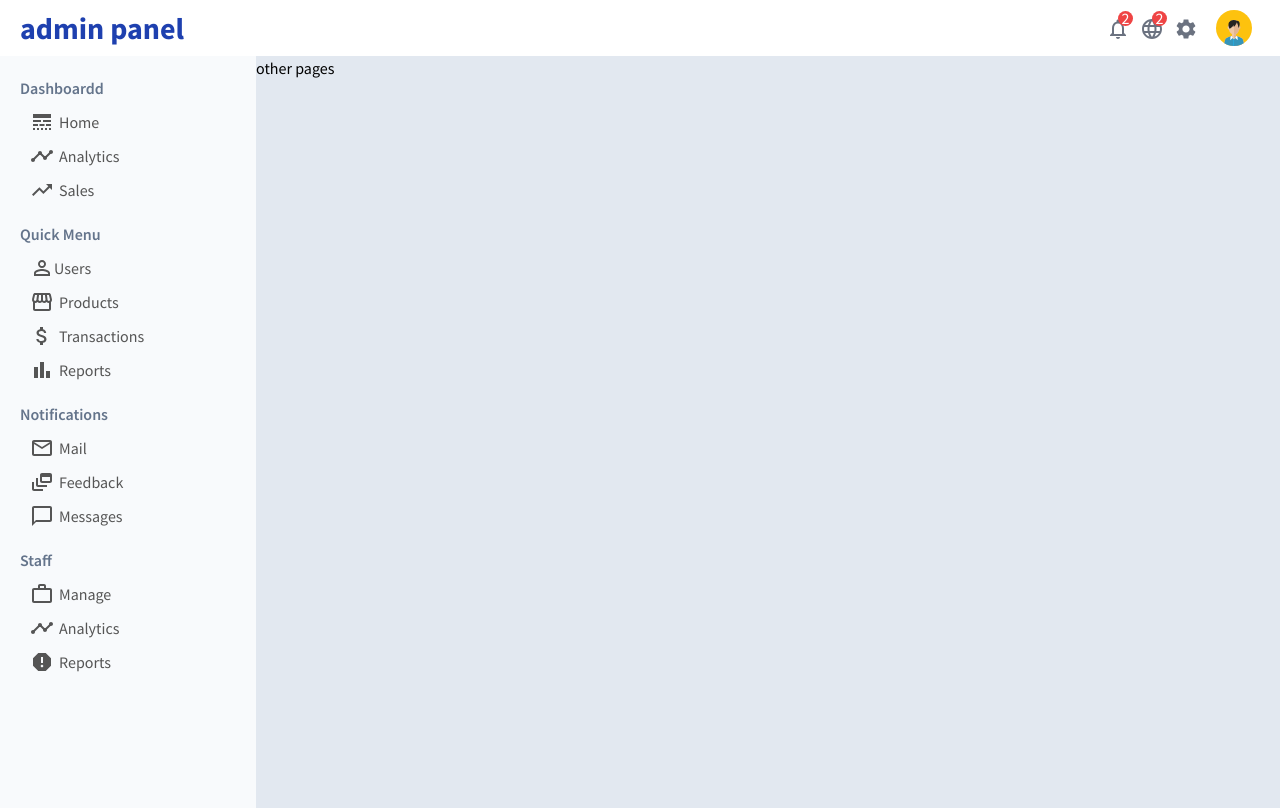
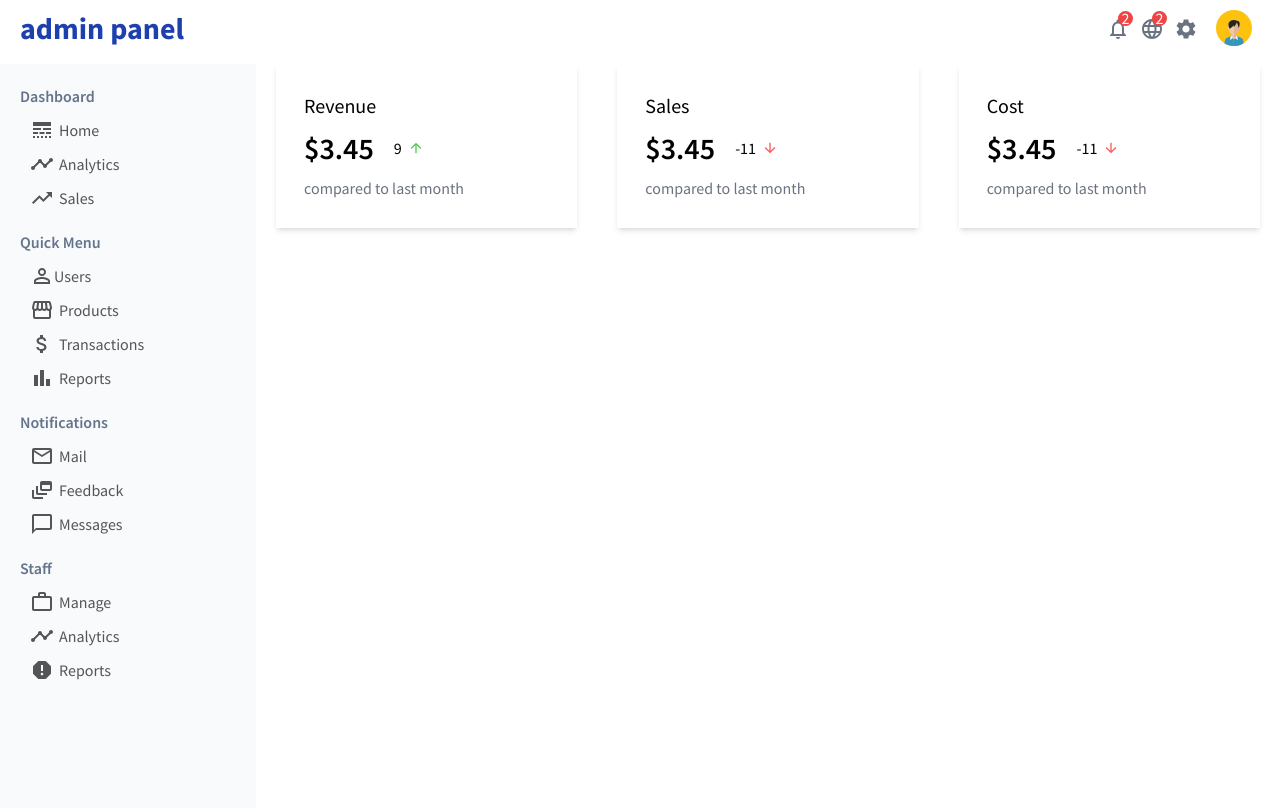
Before and after one commit to shubhamsarkar2587/admin-panel, a React (Create React App) app: page / in a window 1280 px wide. Built offline with nearby package versions, Linux system fonts and the light colour scheme.

Commit message:
Title: finish feature info Date: 13 Nov 2022 Dev: Shubham

```diff
--- a/src/App.jsx
+++ b/src/App.jsx
@@ -1,19 +1,20 @@
 import Sidebar from "./components/sidebar/Sidebar"
 import Topbar from "./components/topbar/Topbar"
+import Home from "./pages/Home/Home";
 
 const App = () => {
   return (
-    <>
+    <div className="">
       <Topbar />
-      <div className="flex justify-between ">
+      <div className="flex justify-between mt-2">
         <div className="w-1/4 xl:w-1/5">
           <Sidebar />
         </div>
-        <div className="w-3/4 xl:w-4/5 bg-slate-200">
-          other pages
+        <div className="w-3/4 xl:w-4/5">
+          <Home />
         </div>
       </div>
-    </>
+    </div>
   )
 }
 
--- /dev/null
+++ b/src/components/featureInfo/FeatureInfo.jsx
@@ -0,0 +1,48 @@
+import "./featureInfo.css";
+import { ArrowDownward, ArrowUpward } from "@mui/icons-material";
+
+const FeatureInfo = () => {
+  return (
+    <div className="featureInfo w-full flex justify-between">
+
+      <div className="mx-5 p-7 w-1/3 rounder-[10px] cursor-pointer shadow-md">
+        <span className="text-xl">Revenue</span>
+        <div className="flex items-center my-2.5">
+          <span className="text-3xl font-semibold">$3.45</span>
+          <span className="flex items-center ml-5">
+            9
+            <ArrowUpward className="arrow_up ml-1.5" />
+          </span>
+        </div>
+        <span className="text-base text-gray-500">compared to last month</span>
+      </div>
+
+      <div className="mx-5 p-7 w-1/3 rounder-[10px] cursor-pointer shadow-md">
+        <span className="text-xl">Sales</span>
+        <div className="flex items-center my-2.5">
+          <span className="text-3xl font-semibold">$3.45</span>
+          <span className="flex items-center ml-5">
+            -11
+            <ArrowDownward className="arrow_down ml-1.5" />
+          </span>
+        </div>
+        <span className="text-base text-gray-500">compared to last month</span>
+      </div>
+
+      <div className="mx-5 p-7 w-1/3 rounder-[10px] cursor-pointer shadow-md">
+        <span className="text-xl">Cost</span>
+        <div className="flex items-center my-2.5">
+          <span className="text-3xl font-semibold">$3.45</span>
+          <span className="flex items-center ml-5">
+            -11
+            <ArrowDownward className="arrow_down ml-1.5" />
+          </span>
+        </div>
+        <span className="text-base text-gray-500">compared to last month</span>
+      </div>
+
+    </div>
+  )
+}
+
+export default FeatureInfo;
--- /dev/null
+++ b/src/components/featureInfo/featureInfo.css
@@ -0,0 +1,11 @@
+.arrow_down, .arrow_up {
+    font-size: 16px !important;
+}
+
+.arrow_down {
+    color: rgb(253, 91, 91);
+}
+
+.arrow_up {
+    color: rgb(90, 199, 90);
+}
--- a/src/components/sidebar/Sidebar.jsx
+++ b/src/components/sidebar/Sidebar.jsx
@@ -4,11 +4,11 @@ import { AttachMoney, BarChart, ChatBubbleOutline, DynamicFeed, LineStyle, MailO
 
 const Sidebar = () => {
   return (
-    <div className="sidebar sticky top-14 bg-slate-50">
+    <div className="sidebar sticky top-14 bg-slate-50 overflow-y-auto">
       <div className="p-5 text-[#555]">
 
         <div className="mb-2.5">
-          <h3 className="text-base text-slate-500 font-semibold">Dashboardd</h3>
+          <h3 className="text-base text-slate-500 font-semibold">Dashboard</h3>
           <ul className="p-[5px]">
             {/* <Link to="/" className="link"> */}
               <li className="p-[5px] rounded-lg hover:bg-slate-100 flex items-center cursor-pointer">
--- a/src/components/sidebar/sidebar.css
+++ b/src/components/sidebar/sidebar.css
@@ -1,3 +1,3 @@
 .sidebar {
-    height: calc(100vh - 3rem);
+    height: calc(100vh - 3.5rem);
 }
--- /dev/null
+++ b/src/pages/Home/Home.jsx
@@ -0,0 +1,11 @@
+import FeatureInfo from "../../components/featureInfo/FeatureInfo";
+
+const Home = () => {
+  return (
+    <>
+      <FeatureInfo />
+    </>
+  )
+}
+
+export default Home;
```
